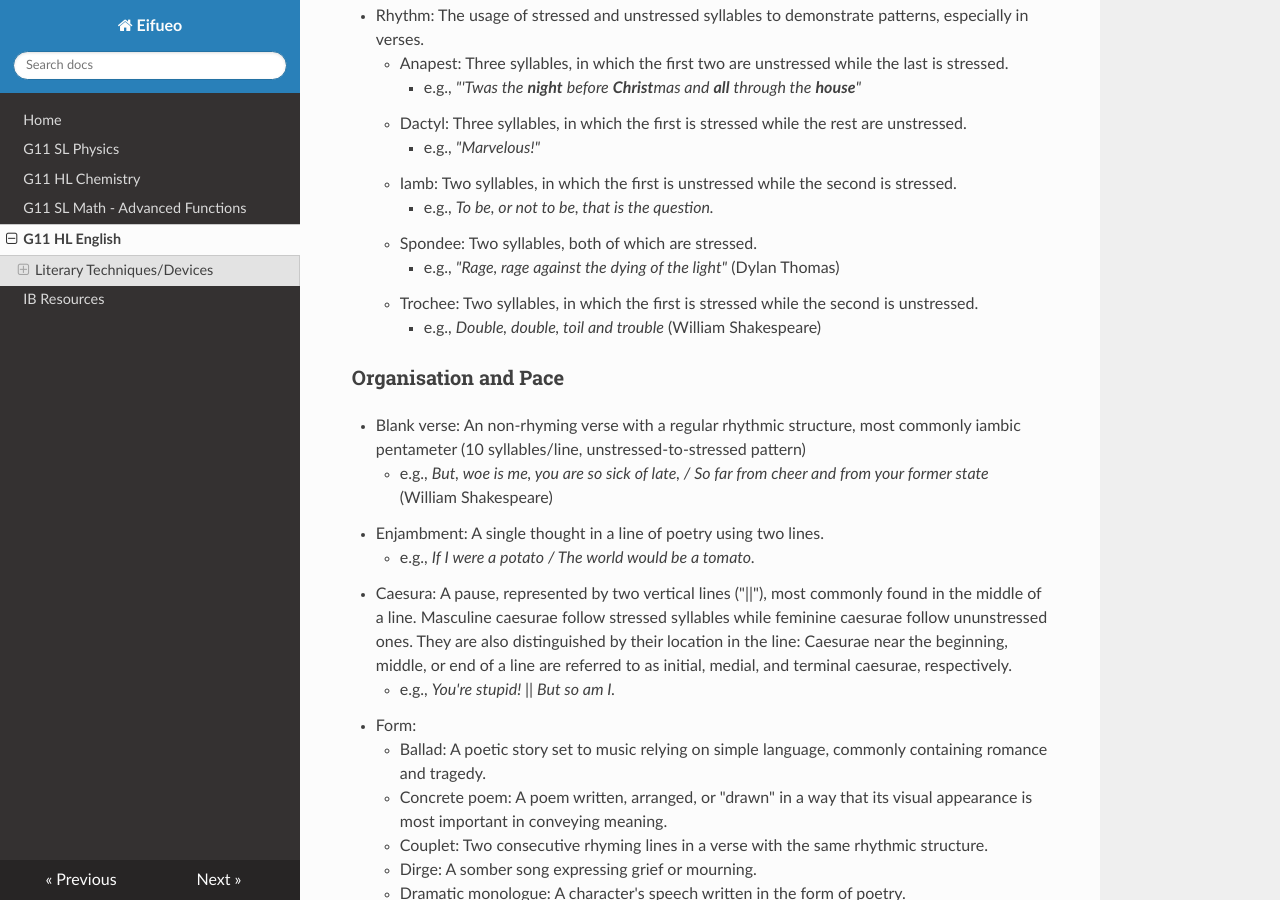
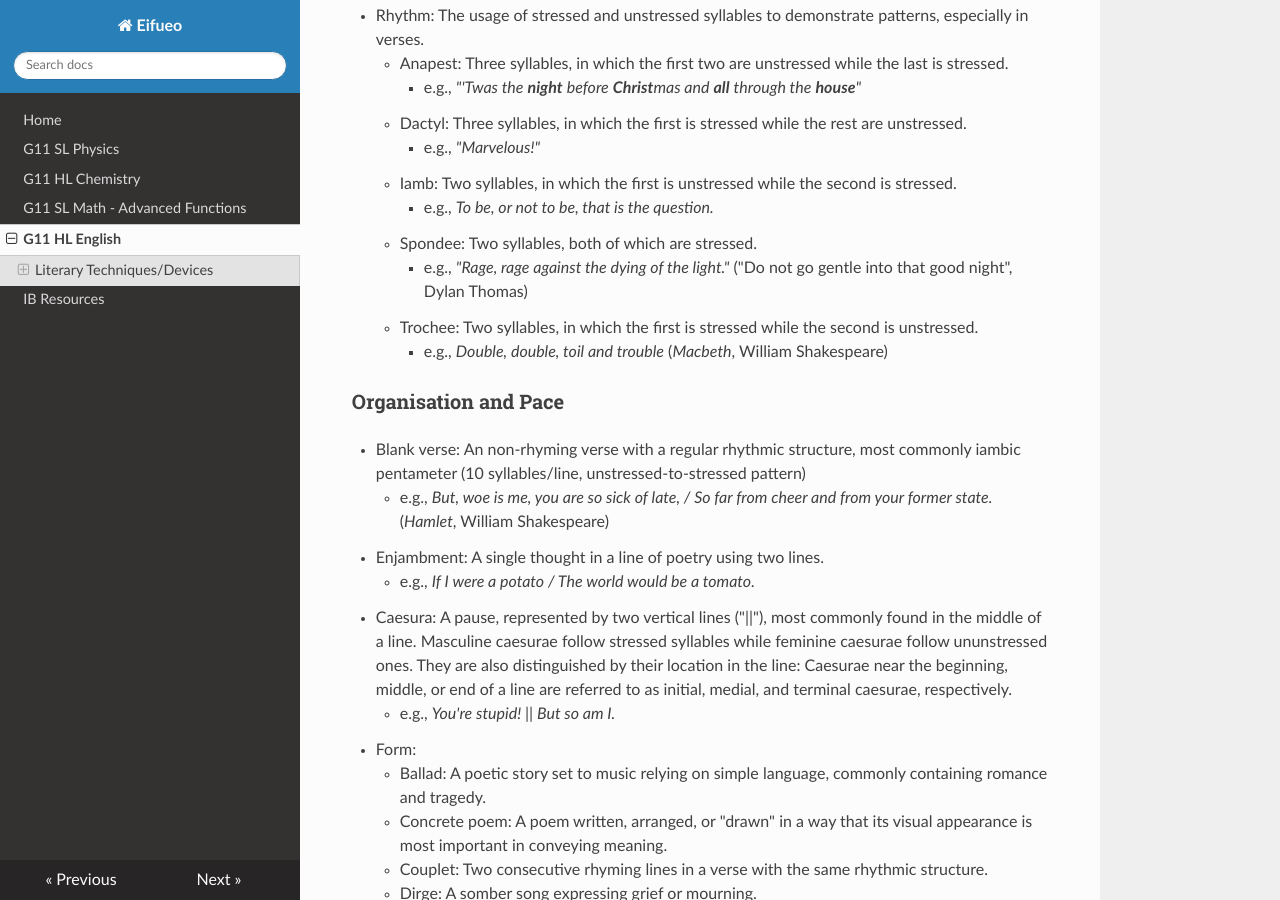
Before and after one commit to potatoeggy/eifueo, an MkDocs documentation site: the page built from docs/eng3uz.md, in a window 1280 px wide and 900 px high, scrolled down 1836 px. Built offline with MkDocs 1.6.1, drawn with Linux system fonts in a browser that asks for light colours; nearby versions of some CDN libraries; some of the changed text lies outside the part shown.

```diff
--- a/docs/eng3uz.md
+++ b/docs/eng3uz.md
@@ -57,14 +57,14 @@ The course code for this page is **ENG3UZ**.
 	- Iamb: Two syllables, in which the first is unstressed while the second is stressed.
 		- e.g., *To be, or not to be, that is the question.*
 	- Spondee: Two syllables, both of which are stressed.
-		- e.g., *"Rage, rage against the dying of the light"* (Dylan Thomas)
+		- e.g., *"Rage, rage against the dying of the light."* ("Do not go gentle into that good night", Dylan Thomas)
 	- Trochee: Two syllables, in which the first is stressed while the second is unstressed.
-		- e.g., *Double, double, toil and trouble* (William Shakespeare)
+		- e.g., *Double, double, toil and trouble* (*Macbeth*, William Shakespeare)
 
 ### Organisation and Pace
 
  - Blank verse: An non-rhyming verse with a regular rhythmic structure, most commonly iambic pentameter (10 syllables/line, unstressed-to-stressed pattern)
-	- e.g., *But, woe is me, you are so sick of late, / So far from cheer and from your former state* (William Shakespeare)
+	- e.g., *But, woe is me, you are so sick of late, / So far from cheer and from your former state.* (*Hamlet*, William Shakespeare)
  - Enjambment: A single thought in a line of poetry using two lines.
 	- e.g., *If I were a potato / The world would be a tomato.*
  - Caesura: A pause, represented by two vertical lines ("||"), most commonly found in the middle of a line. Masculine caesurae follow stressed syllables while feminine caesurae follow ununstressed ones. They are also distinguished by their location in the line: Caesurae near the beginning, middle, or end of a line are referred to as initial, medial, and terminal caesurae, respectively.
```
Also changed, not shown: other parts of docs/eng3uz.md (+4 -4 lines).
